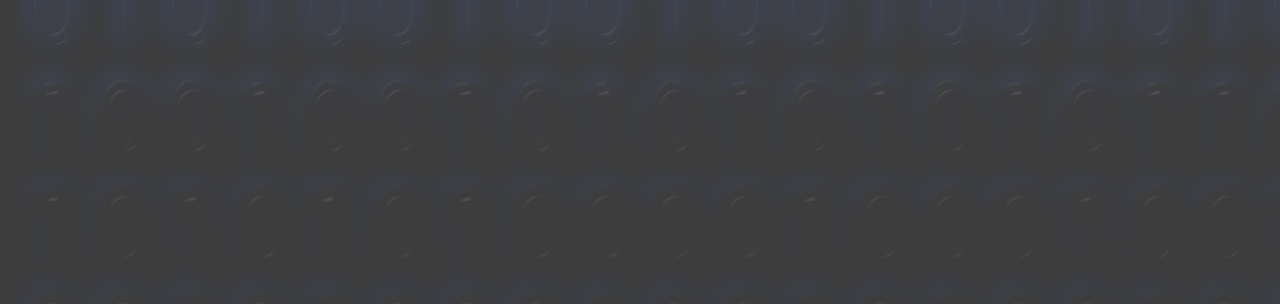
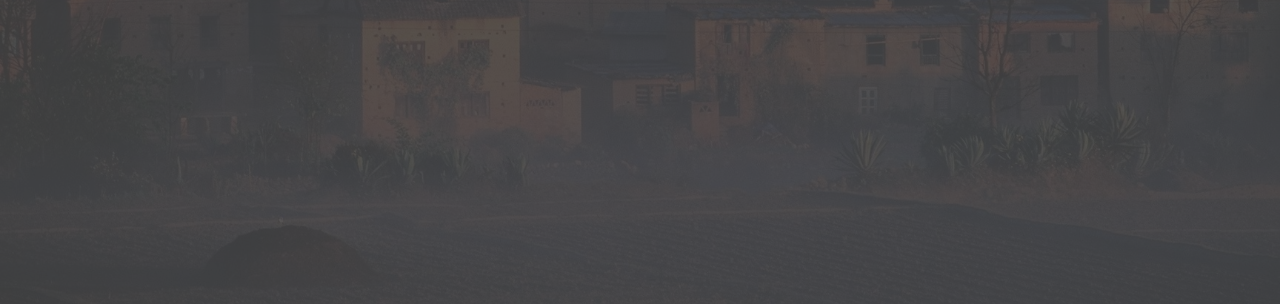
Before and after one commit to neptrix/Personal-Website, a website: page index.html in a window 1280 px wide. Shown: the part 496-800 px from the top of the page. Drawn offline with nearby package versions, Linux system fonts and the light colour scheme; files that its build step writes are made by us from their sources.

Commit message:
back change

```diff
--- a/scss/_config.scss
+++ b/scss/_config.scss
@@ -1,7 +1,7 @@
 $primary-color: #444;
 $secondary-color: #eece1a;
 $show-home-image: true;
-$home-image: url(../img/background.jpg);
+$home-image: url(../img/back.jpg);
 $background-opacity: 0.9;
 
 @mixin easeOut {
```
Also changed, not shown: img/back.jpg (added).
